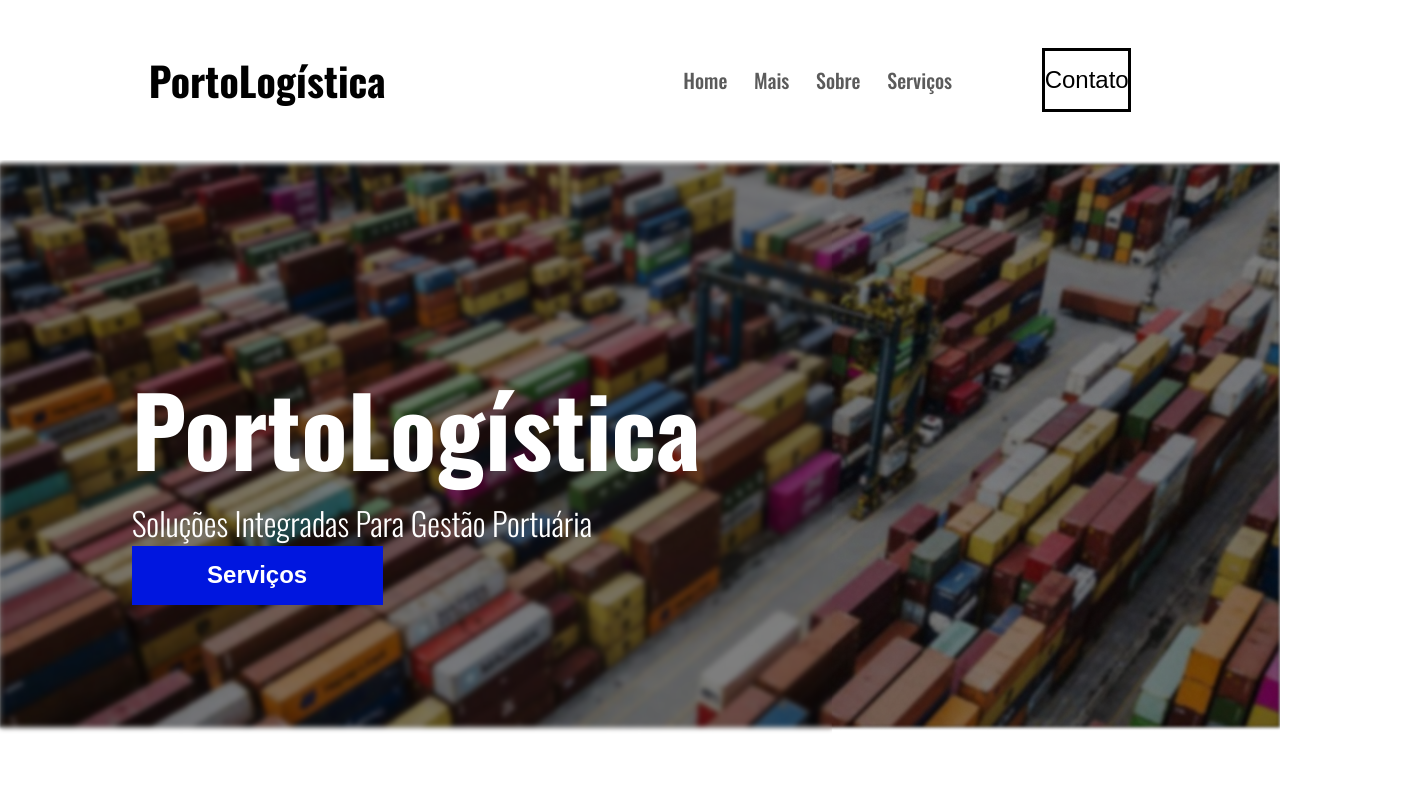
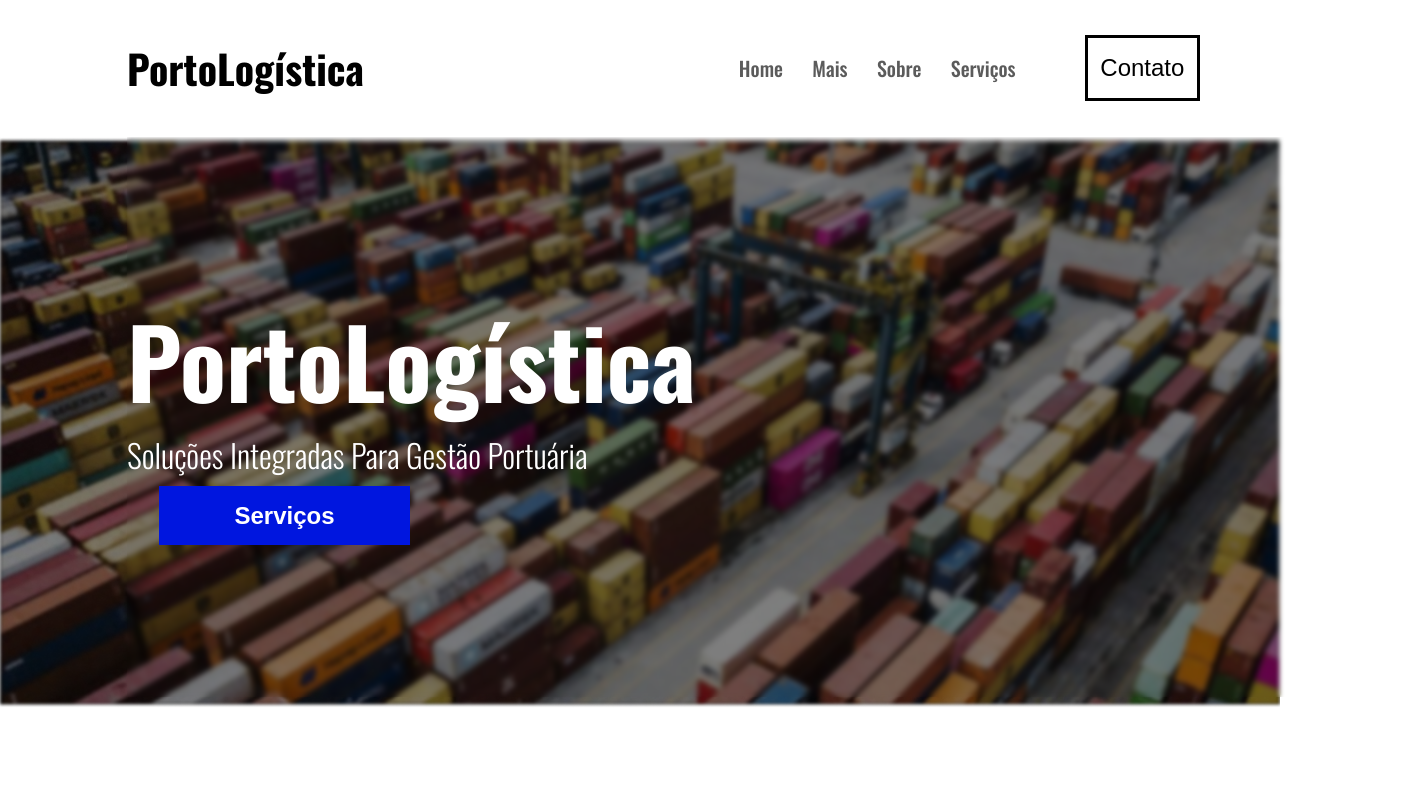
Before and after one commit to Eduardo377/Desafio-2-VNW, a website: page index.html in a window 1280 px wide. Shown: the top 800 px of the page, 1407 px wide, since content can reach past the window. Drawn offline with nearby package versions, Linux system fonts and the light colour scheme.

Commit message:
:lipstick: feat: Reajuste na Estilizacao de interface e remocao de tag

```diff
--- a/index.html
+++ b/index.html
@@ -14,7 +14,6 @@
         <h2>
             portoLogística
         </h2>
-        <span>
             <nav>
                 <ul>
                     <li><a href="#" target="_blank">home</a></li>
@@ -22,11 +21,10 @@
                     <li><a href="#" target="_blank">sobre</a></li>
                     <li><a href="#" target="_blank">serviços</a></li>
                 </ul>
+                <button>
+                    contato
+                </button>
             </nav>
-            <button>
-                contato
-            </button>
-        </span>
     </header>
     <main>
         <section class="containerSectionBackground">
--- a/style.scss
+++ b/style.scss
@@ -10,32 +10,32 @@ body {
     background-color: #ffffff;
 
     header {
+        height: 17.08378672470076vh;
         display: flex;
-        justify-content: space-around;
         align-items: center;
-        height: 20vh;
-        background-size: 100vw;
+        justify-content: space-between;
+        align-items: center;
         font-family: "Oswald", sans-serif;
         text-transform: capitalize;
+        margin-left: 7.938rem;
 
         h2 {
             font-weight: 900;
-            max-width: 15rem;
             font-size: 2.5rem;
+            width: 50%;
         }
 
-            span {
+        nav {
+            width: 40%;
             display: flex;
             justify-content: space-between;
-                width: 35%;
-                nav {
-                    width: 60%;
+            margin-right: 5rem;
 
             ul {
-                        min-height: 100%;
-                        list-style-type: none;
                 display: flex;
                 justify-content: space-between;
+                list-style: none;
+                width: 60%;
 
                 li {
                     display: flex;
@@ -71,14 +71,11 @@ body {
                         left: 0;
                     }
                 }
-
-                    }
-                }
             }
 
             button {
-            height: 8vh;
-            width: 20%;
+                height: 8.269858541893363vh;
+                width: 25%;
                 background-color: #ffffff;
                 border: solid;
                 font-size: 1.5rem;
@@ -87,24 +84,26 @@ body {
             }
         }
 
+    }
+
     main {
         .containerSectionBackground {
             background-image: url(./img/background.png);
             background-size: 100vw;
             background-repeat: no-repeat;
-            min-height: 100vh;
+            height: 115vh;
             text-transform: capitalize;
 
-            .containerArticleBackground{
+            .containerArticleBackground {
                 color: #ffffff;
                 font-family: 'Oswald', sans-serif;
-                height: 40rem;
-                width: 65%;
+                height: 70vh;
+                width: 100%;
                 display: flex;
                 flex-direction: column;
                 justify-content: center;
-                align-items: center;
                 backdrop-filter: blur(2px);
+                margin-left: 7.938rem;
 
                 h1 {
                     font-size: 6rem;
@@ -125,14 +124,15 @@ body {
                     font-size: 1.5rem;
                     font-weight: 700;
                     text-transform: capitalize;
-
+                    margin-top: 0.5rem;
+                    margin-left: 2rem;
                 }
             }
 
         }
 
         .containerSectionGestao {
-            min-height: 80vh;
+            height: 105vh;
             display: flex;
             justify-content: space-evenly;
             margin-bottom: 15rem;
@@ -156,7 +156,8 @@ body {
                     font-family: 'Roboto', sans-serif;
                 }
 
-                .boxArticleText, a {
+                .boxArticleText,
+                a {
                     max-width: 29.6rem;
                     font-family: 'Roboto', sans-serif;
                     font-weight: 400;
@@ -168,7 +169,7 @@ body {
 
         .contaiberSectionSolution {
             width: 100%;
-            height: 100vh;
+            height: 104.5701849836779vh;
             display: flex;
             flex-direction: column;
             justify-content: space-evenly;
@@ -264,6 +265,7 @@ body {
             form {
                 fieldset {
                     border: none;
+
                     div {
                         max-width: 18.75rem;
                         display: flex;
@@ -277,7 +279,8 @@ body {
                             margin-top: 1rem;
                         }
 
-                    input, textarea {
+                        input,
+                        textarea {
                             padding: 1rem;
                             font-size: 1rem;
                         }
@@ -288,6 +291,7 @@ body {
                     }
 
                 }
+
                 .inputSend {
                     width: 100%;
                     background-color: #0017E9;
@@ -336,7 +340,7 @@ body {
         }
 
         a:hover {
-            color: #8E44AD ;
+            color: #8E44AD;
         }
 
         a:hover::after {
@@ -348,7 +352,9 @@ body {
 
 @media (min-width: 201px) and (max-width: 500px) {
     header {
-        h2, button {
+
+        h2,
+        button {
             display: none;
         }
 
@@ -358,10 +364,11 @@ body {
         }
     }
 
-    .containerSectionBackground  {
+    .containerSectionBackground {
         backdrop-filter: none;
         background-image: none;
     }
+
     .containerArticleBackground {
         span {
             display: flex;
@@ -369,12 +376,12 @@ body {
 
             h1 {
                 font-size: 16px;
-                color:#000000;
+                color: #000000;
                 width: 80%;
             }
 
             p {
-                color:#ff0000;
+                color: #ff0000;
             }
         }
     }
```
Also changed, not shown: style.css, 1 other file. Lines whose indentation alone changed are shown as unchanged.
